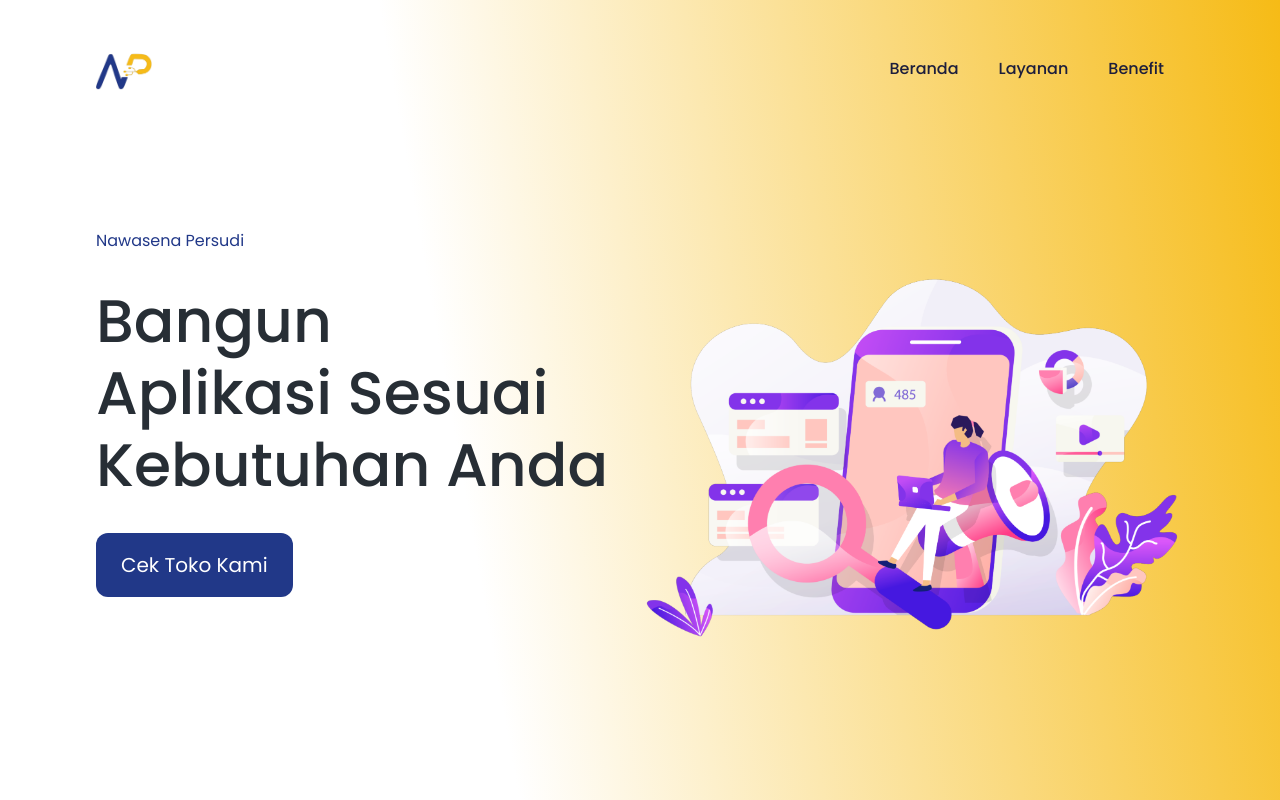
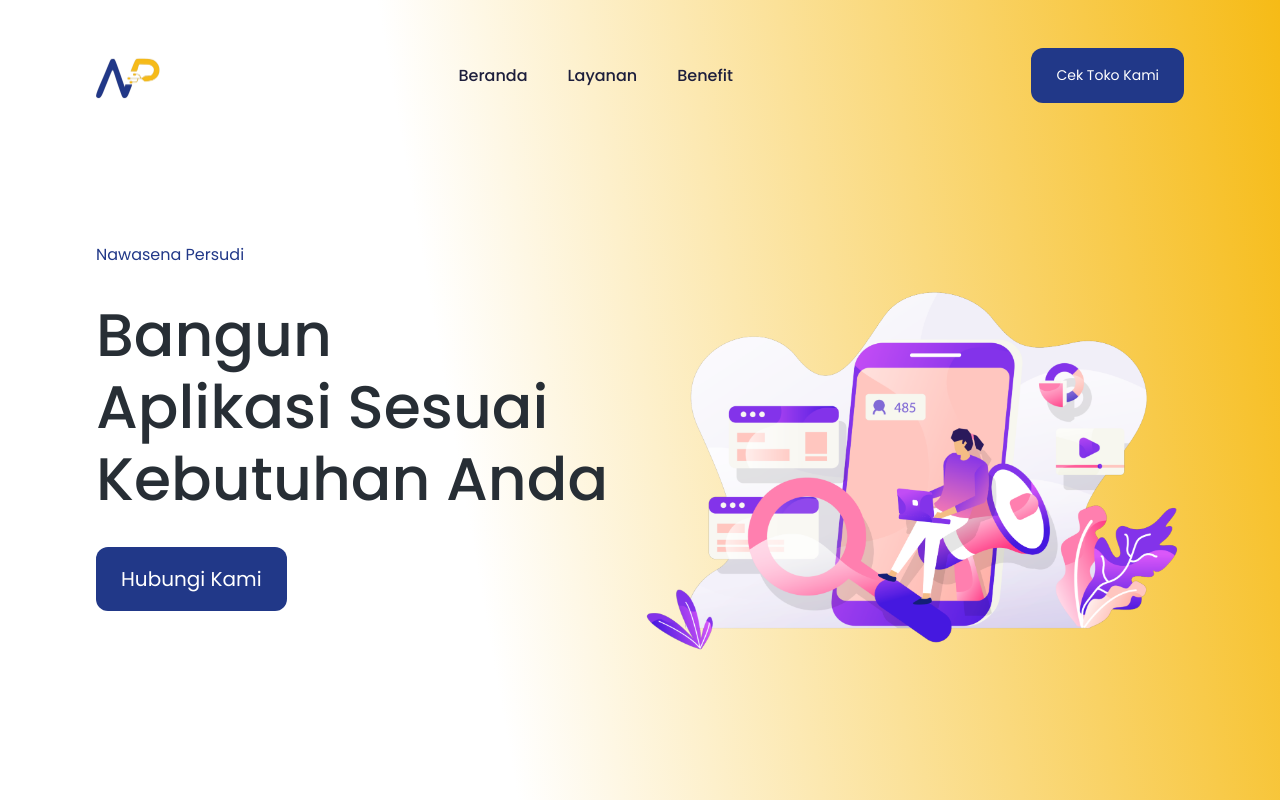
Before and after one commit to FerdyNto/Nawasena, a plain HTML site: page index.html in a window 1280 px wide. Shown: the top 800 px of the page. Drawn offline with nearby package versions, Linux system fonts and the light colour scheme.

Commit message:
perbaiki CTA Button

```diff
--- a/index.html
+++ b/index.html
@@ -36,7 +36,7 @@
                         <div class="modal-content bg-white border-0">
                             <div class="modal-header border-0" style="padding: 2rem; padding-bottom: 0">
                                 <a class="modal-title" id="targetModalLabel">
-                                    <img class="nav-logo" src="/img/CV NAWASENA Logo.png" alt="" />
+                                    <img class="nav-logo" src="/img/CV NAWASENA Logo.png" alt="Logo Nawasena" />
                                 </a>
                                 <button type="button" class="btn-close" data-bs-dismiss="modal"
                                     aria-label="Close"></button>
@@ -62,7 +62,7 @@
                 </div>
 
                 <div class="collapse navbar-collapse" id="navbarTogglerDemo">
-                    <ul class="navbar-nav ms-auto mt-2 mt-lg-0">
+                    <ul class="navbar-nav mx-auto mt-2 mt-lg-0">
                         <li class="nav-item">
                             <a class="nav-link" href="#home">Beranda</a>
                         </li>
@@ -73,6 +73,12 @@
                             <a class="nav-link" href="#benefit">Benefit</a>
                         </li>
                     </ul>
+
+                    <a href="Store/index.html"
+                        class="btn btn-sm d-inline-flex align-items-center mb-md-0 btn-hubungi text-white"
+                        target="_blank">
+                        Cek Toko Kami
+                    </a>
                     <!-- <div class="gap-3">
                         <i class="bi bi-whatsapp"></i>
                     </div> -->
@@ -91,14 +97,11 @@
                         </h1>
                         <div
                             class="d-flex flex-sm-row flex-column align-items-center mx-lg-0 mx-auto justify-content-center gap-3">
-                            <!-- <button class="btn d-inline-flex align-items-center mb-md-0 btn-hubungi text-white fs-5">
-                                Hubungi Kami <span><i class="bi bi-whatsapp"></i></span>
-                            </button> -->
-                            <a href="Store/index.html"
-                                class="btn d-inline-flex align-items-center mb-md-0 btn-hubungi text-white fs-5"
-                                target="_blank">
-                                Cek Toko Kami
+                            <a href="https://wa.link/7kf3m7" target="_blank"
+                                class="btn d-inline-flex align-items-center mb-md-0 btn-hubungi text-white fs-5">
+                                Hubungi Kami
                             </a>
+
                         </div>
                     </div>
                     <!-- Right Column -->
```
Also changed, not shown: css/style.css.
